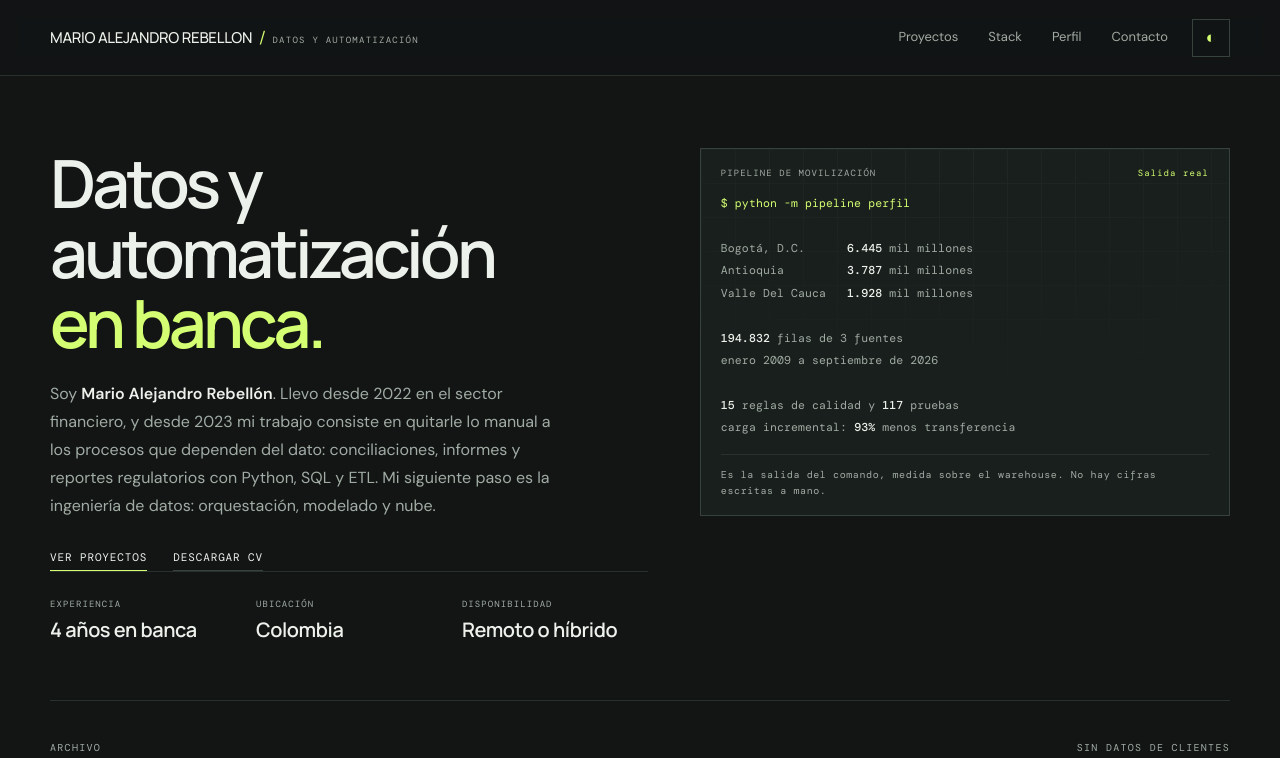
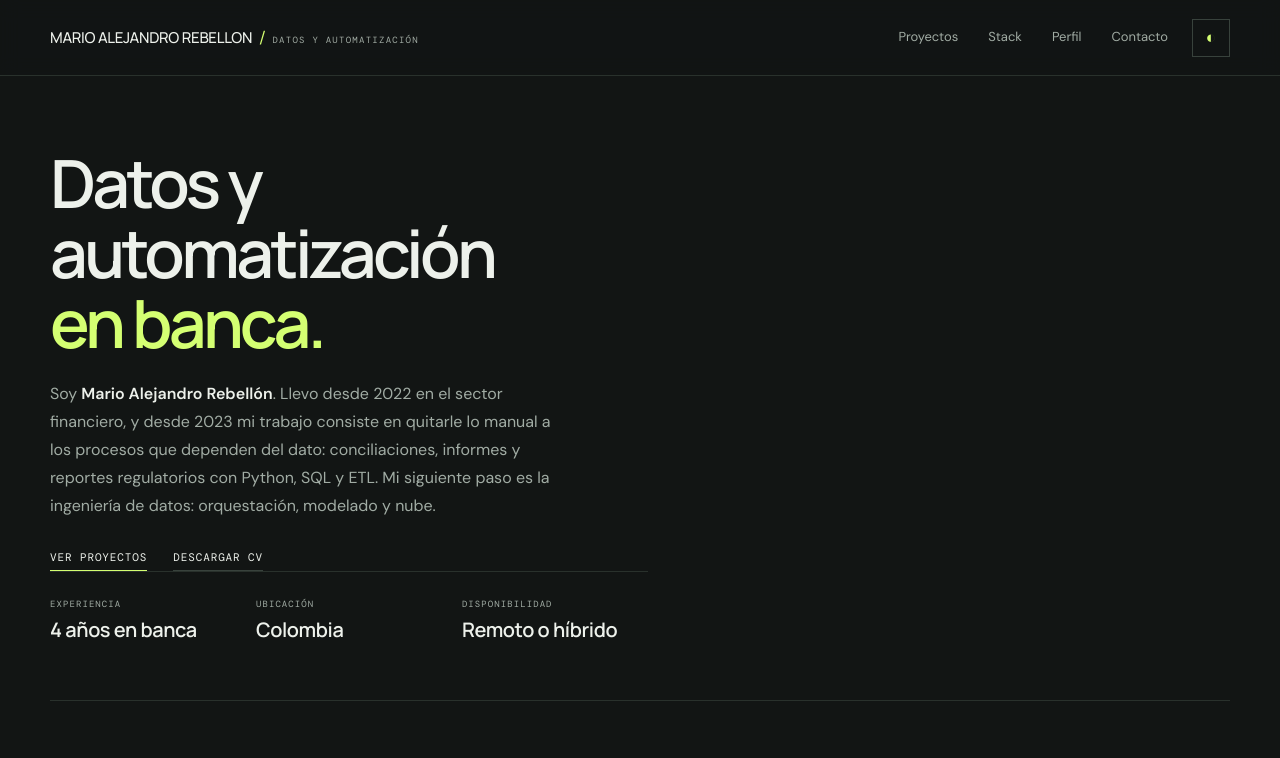
Before and after one commit to Alejandro1431/Alejandro1431.github.io, a plain HTML site: page index.html in a window 1280 px wide. Shown: the top 758 px of the page. Drawn offline with nearby package versions, Linux system fonts and the light colour scheme.

Commit message:
Fuera las etiquetas de sección, y el perfil solo con la experiencia
Las filas de etiqueta repetían lo que ya dice el encabezado grande de cada
sección: ARCHIVO no aportaba nada sobre "Proyectos", y HERRAMIENTAS lo mismo sobre
"Stack". Se van las cuatro, incluida la de contacto, para que el patrón no quede a
medias.

El perfil deja solo los tres puestos. La formación ya está en el párrafo de
presentación y en el CV, así que en la línea de tiempo sobraba.

La portada queda sin bloque a la derecha a propósito, hasta decidir qué lo ocupa.
El que había (la salida real del pipeline) está guardado en el respaldo del
workspace, listo para volver a pegarlo.

```diff
--- a/index.html
+++ b/index.html
@@ -65,29 +65,14 @@
           </dl>
         </div>
 
-        <aside class="folio-note" aria-label="Salida real del pipeline de movilización financiera">
-          <div class="folio-note-top"><span>PIPELINE DE MOVILIZACIÓN</span><span class="folio-note-state">Salida real</span></div>
-
-          <pre class="folio-term"><span class="folio-term-cmd">$ python -m pipeline perfil</span>
-
-Bogotá, D.C.      <b>6.445</b> mil millones
-Antioquia         <b>3.787</b> mil millones
-Valle Del Cauca   <b>1.928</b> mil millones
-
-<b>194.832</b> filas de 3 fuentes
-enero 2009 a septiembre de 2026
-
-<b>15</b> reglas de calidad y <b>117</b> pruebas
-carga incremental: <b>93%</b> menos transferencia</pre>
-
-          <p class="folio-note-foot">Es la salida del comando, medida sobre el warehouse. No hay cifras escritas a mano.</p>
-        </aside>
+        <!-- Aquí va el bloque de la portada. Vacío a propósito por ahora: falta
+             decidir qué lo ocupa. El anterior (la salida real del pipeline) está
+             guardado en el respaldo del workspace, listo para volver a pegarlo. -->
       </div>
     </section>
 
     <!-- PROYECTOS -->
     <section class="folio-archive page-wrap" id="proyectos" aria-labelledby="archive-title">
-      <div class="folio-section-label"><span>ARCHIVO</span><span>Sin datos de clientes</span></div>
       <div class="folio-archive-heading">
         <h2 id="archive-title">Proyectos</h2>
       </div>
@@ -147,7 +132,6 @@ carga incremental: <b>93%</b> menos transferencia</pre>
 
     <!-- HERRAMIENTAS -->
     <section class="folio-stack-section page-wrap" id="stack" aria-labelledby="stack-title">
-      <div class="folio-section-label"><span>HERRAMIENTAS</span><span>Lo que uso hoy</span></div>
       <div class="folio-archive-heading">
         <h2 id="stack-title">Stack</h2>
       </div>
@@ -170,7 +154,6 @@ carga incremental: <b>93%</b> menos transferencia</pre>
 
     <!-- PERFIL -->
     <section class="folio-profile page-wrap" id="perfil" aria-labelledby="profile-title">
-      <div class="folio-section-label"><span>PERFIL</span><span>Actualizado en octubre de 2026</span></div>
       <div class="folio-profile-grid">
         <div>
           <h2 id="profile-title">Perfil</h2>
@@ -200,18 +183,12 @@ carga incremental: <b>93%</b> menos transferencia</pre>
             <h3>Auxiliar de cuadre y conciliación, Banco de Occidente</h3>
             <p>Conciliación de cuentas contables y validación de las bases de cartera para el formato 414 ante la Superintendencia Financiera.</p>
           </li>
-          <li>
-            <span class="folio-timeline-date">En curso</span>
-            <h3>Formación</h3>
-            <p>Ingeniería de sistemas (UNAD, séptimo semestre) y Contaduría pública (UNAD, quinto semestre). Técnico en asistencia administrativa, SENA (2019).</p>
-          </li>
         </ol>
       </div>
     </section>
 
     <!-- CONTACTO -->
     <section class="folio-contact page-wrap" id="contacto" aria-labelledby="contact-title">
-      <div class="folio-section-label"><span>CONTACTO</span><span>Buscando rol junior</span></div>
       <div class="folio-contact-grid">
         <div>
           <h2 id="contact-title">Hablemos<br>de datos.</h2>
--- a/styles.css
+++ b/styles.css
@@ -138,39 +138,9 @@ button{font:inherit;color:inherit}
 .folio-stats dt{font:400 9px var(--mono);letter-spacing:.12em;color:var(--muted);text-transform:uppercase}
 .folio-stats dd{margin-top:8px;font:600 20px/1.2 var(--display);letter-spacing:-.02em}
 
-.folio-note{
-  position:relative;overflow:hidden;
-  display:flex;flex-direction:column;gap:14px;
-  border:1px solid var(--line);background:var(--surface);
-  padding:18px 20px 16px;
-}
-.folio-note::before{
-  content:'';position:absolute;inset:0;pointer-events:none;opacity:.5;
-  background-image:linear-gradient(var(--line-soft) 1px,transparent 1px),linear-gradient(90deg,var(--line-soft) 1px,transparent 1px);
-  background-size:34px 34px;
-  mask-image:radial-gradient(120% 90% at 50% 0%,black,transparent 78%);
-}
-.folio-note-top{position:relative;display:flex;align-items:center;justify-content:space-between;gap:12px;font:400 9px var(--mono);letter-spacing:.12em;color:var(--muted)}
-.folio-note-foot{position:relative;font:400 10px/1.6 var(--mono);letter-spacing:.06em;color:var(--muted);border-top:1px solid var(--line-soft);padding-top:12px}
-
-/* salida real del pipeline: monoespaciada y con los saltos intactos, para que se
-   lea como lo que es, la consola del proyecto */
-.folio-note-state{color:var(--accent)}
-.folio-term{
-  position:relative;margin:0;overflow-x:auto;
-  font:400 11.5px/1.95 var(--mono);letter-spacing:.01em;color:var(--muted);
-  white-space:pre;
-}
-.folio-term-cmd{color:var(--accent)}
-.folio-term b{font-weight:500}
-
 /* ---------- secciones ---------- */
 .folio-archive,.folio-stack-section,.folio-profile,.folio-contact{
   padding:40px 0 84px;border-top:1px solid var(--line-soft);
-}
-.folio-section-label{
-  display:flex;align-items:center;justify-content:space-between;gap:18px;flex-wrap:wrap;
-  font:400 10px var(--mono);letter-spacing:.13em;color:var(--muted);text-transform:uppercase;
 }
 .folio-archive-heading{display:flex;align-items:flex-end;justify-content:space-between;gap:40px;margin:20px 0 28px}
 .folio-archive-heading h2,.folio-profile h2,.folio-contact h2{
@@ -373,7 +343,6 @@ button{font:inherit;color:inherit}
   .folio-case-flow{font-size:9.5px;padding:12px}
   .folio-contact-card{padding:20px}
   .folio-footer{flex-direction:column;align-items:flex-start;gap:10px}
-  .folio-term{font-size:10.5px;line-height:1.9}
 }
 
 @media(prefers-reduced-motion:reduce){
```
